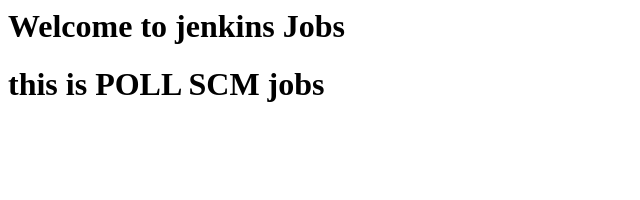
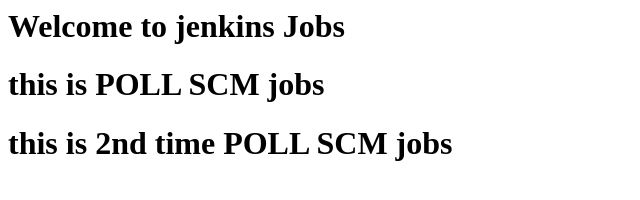
Before and after one commit to lkamble68/webserver-test, a plain HTML site: page index.html in a window 1280 px wide. Shown: the whole page, without its empty margins (0-640 px from the left). Drawn offline with Linux system fonts and the light colour scheme.

Commit message:
Update index.html

```diff
--- a/index.html
+++ b/index.html
@@ -1,2 +1,3 @@
 <h1> Welcome to jenkins Jobs</h1>
 <h1> this is POLL SCM jobs</h1>
+<h1> this is 2nd time POLL SCM jobs</h1>
```
